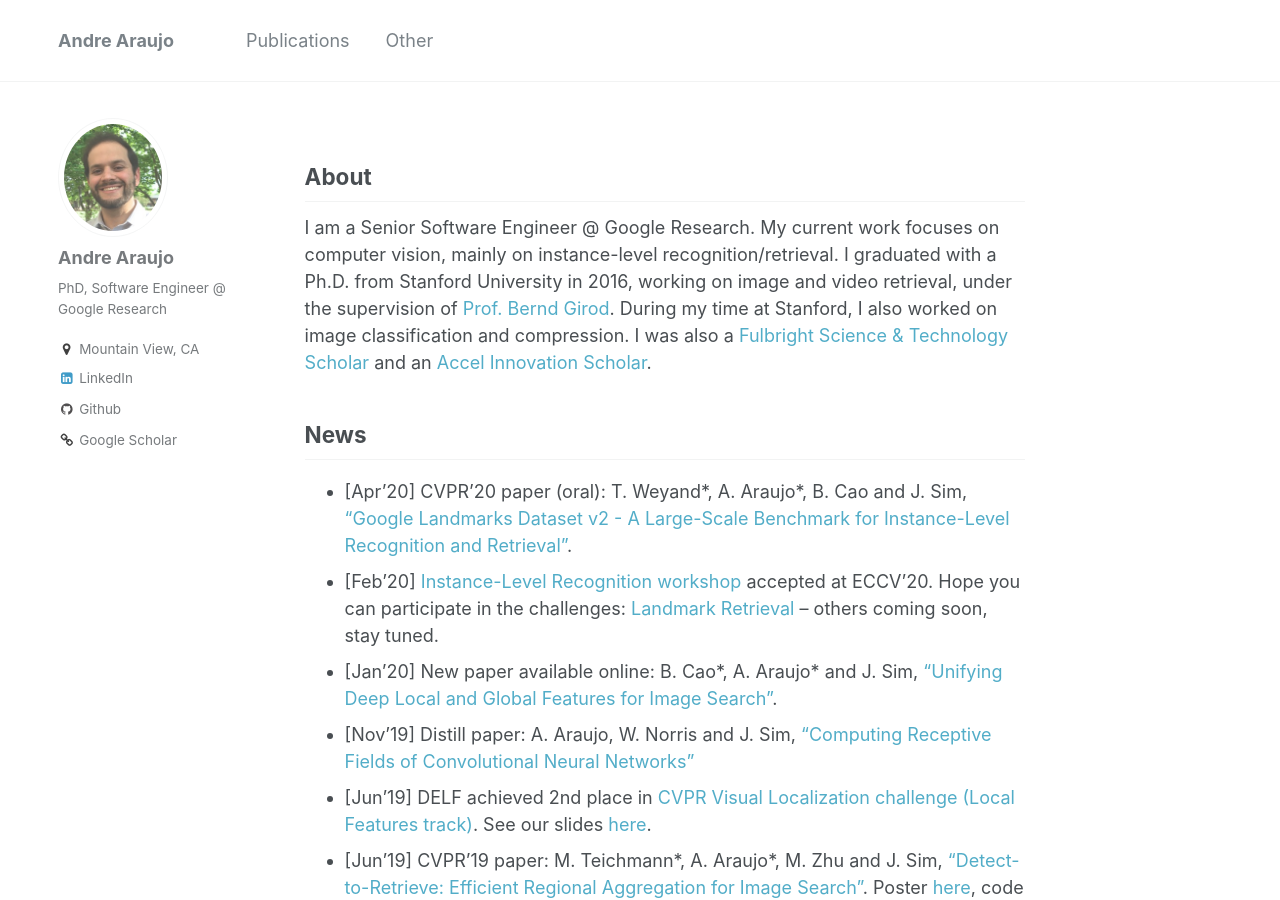
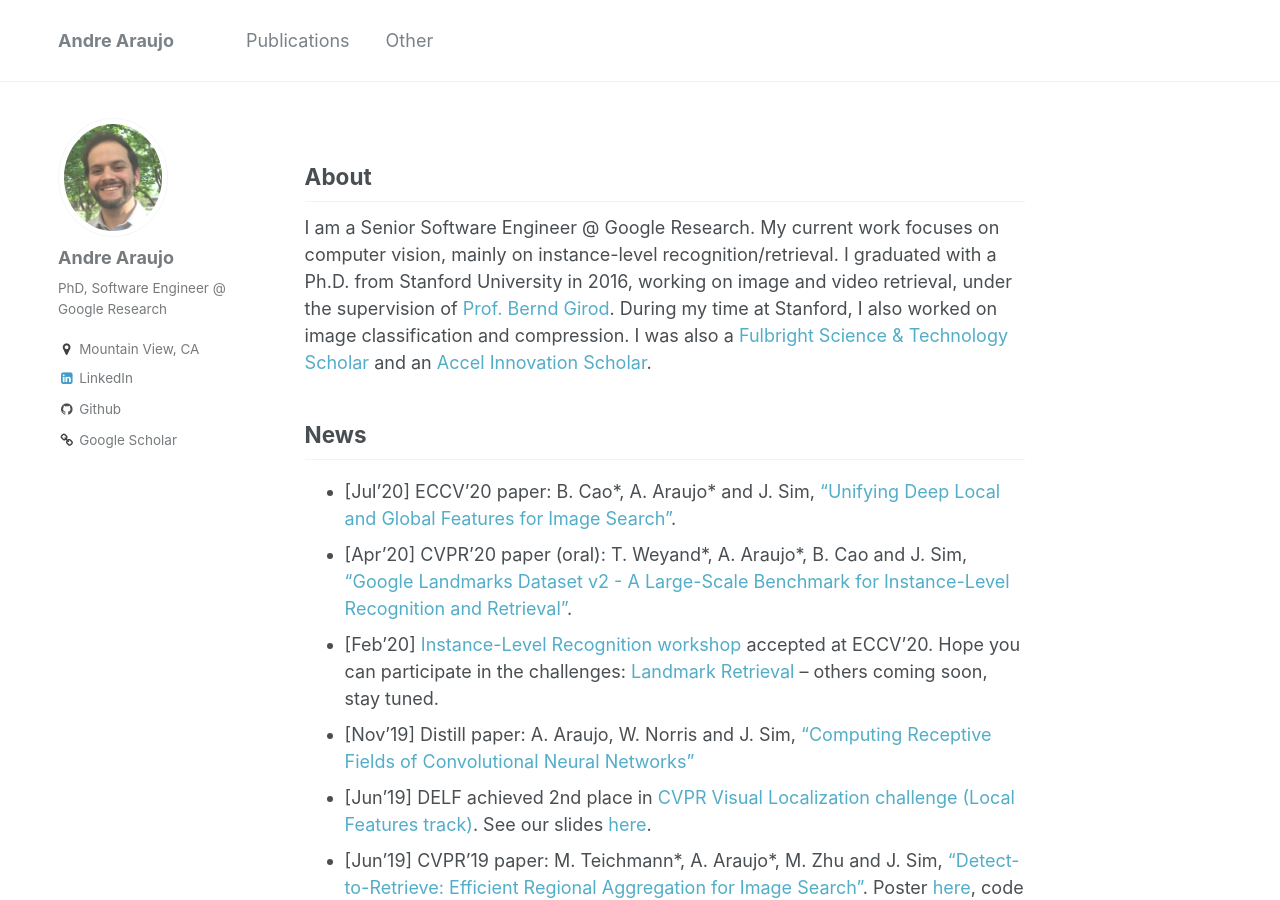
Before and after one commit to andrefaraujo/andrefaraujo.github.io, a Jekyll site: the page built from _pages/about.md, in a window 1280 px wide and 900 px high. Built offline with Jekyll 4.4.1, drawn with Linux system fonts in a browser that asks for light colours.

Commit message:
DELG ECCV

```diff
--- a/_pages/about.md
+++ b/_pages/about.md
@@ -19,9 +19,9 @@ I was also a [Fulbright Science & Technology Scholar](http://fulbrightscienceand
 
 ## News
 
+* [Jul'20] ECCV'20 paper: B. Cao\*, A. Araujo\* and J. Sim, ["Unifying Deep Local and Global Features for Image Search"](https://arxiv.org/abs/2001.05027).
 * [Apr'20] CVPR'20 paper (oral): T. Weyand\*, A. Araujo\*, B. Cao and J. Sim, ["Google Landmarks Dataset v2 - A Large-Scale Benchmark for Instance-Level Recognition and Retrieval"](https://arxiv.org/abs/2004.01804).
 * [Feb'20] [Instance-Level Recognition workshop](https://ilr-workshop.github.io/ECCVW2020/) accepted at ECCV'20. Hope you can participate in the challenges: [Landmark Retrieval](https://kaggle.com/c/landmark-retrieval-2020) -- others coming soon, stay tuned.
-* [Jan'20] New paper available online: B. Cao\*, A. Araujo\* and J. Sim, ["Unifying Deep Local and Global Features for Image Search"](https://arxiv.org/abs/2001.05027).
 * [Nov'19] Distill paper: A. Araujo, W. Norris and J. Sim, ["Computing Receptive Fields of Convolutional Neural Networks"](https://distill.pub/2019/computing-receptive-fields/)
 * [Jun'19] DELF achieved 2nd place in [CVPR Visual Localization challenge (Local Features track)](https://sites.google.com/corp/view/ltvl2019). See our slides [here](https://docs.google.com/presentation/d/e/2PACX-1vTswzoXelqFqI_pCEIVl2uazeyGr7aKNklWHQCX-CbQ7MB17gaycqIaDTguuUCRm6_lXHwCdrkP7n1x/pub?start=false&loop=false&delayms=3000).
 * [Jun'19] CVPR'19 paper: M. Teichmann\*, A. Araujo\*, M. Zhu and J. Sim, ["Detect-to-Retrieve: Efficient Regional Aggregation for Image Search"](https://arxiv.org/abs/1812.01584). Poster [here](https://andrefaraujo.github.io/files/posters/2019-06-16-d2r.pdf), code [here](https://github.com/tensorflow/models/blob/master/research/delf/delf/python/detect_to_retrieve/DETECT_TO_RETRIEVE_INSTRUCTIONS.md).
```
Also changed, not shown: _publications/2020-08-24-delg.md (renamed from _publications/2020-01-14-delg.md, +2 -2 lines).
